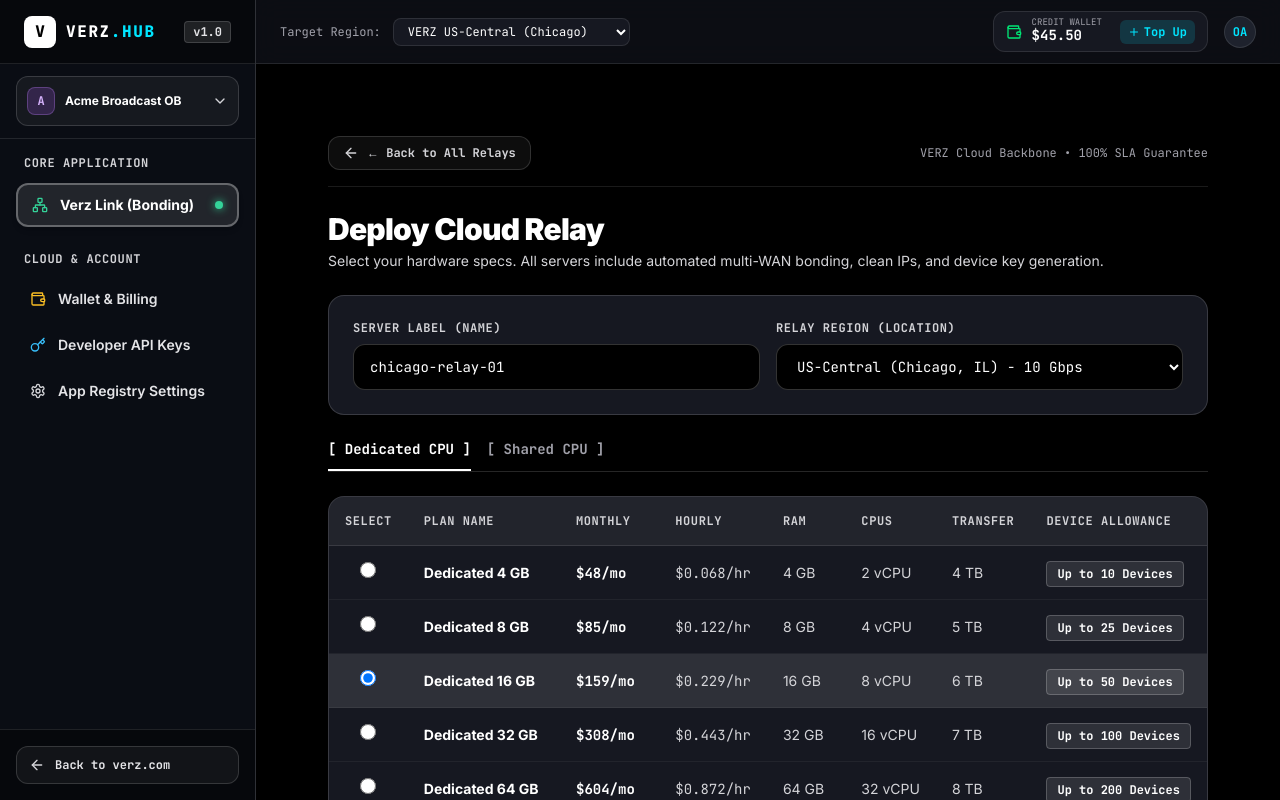
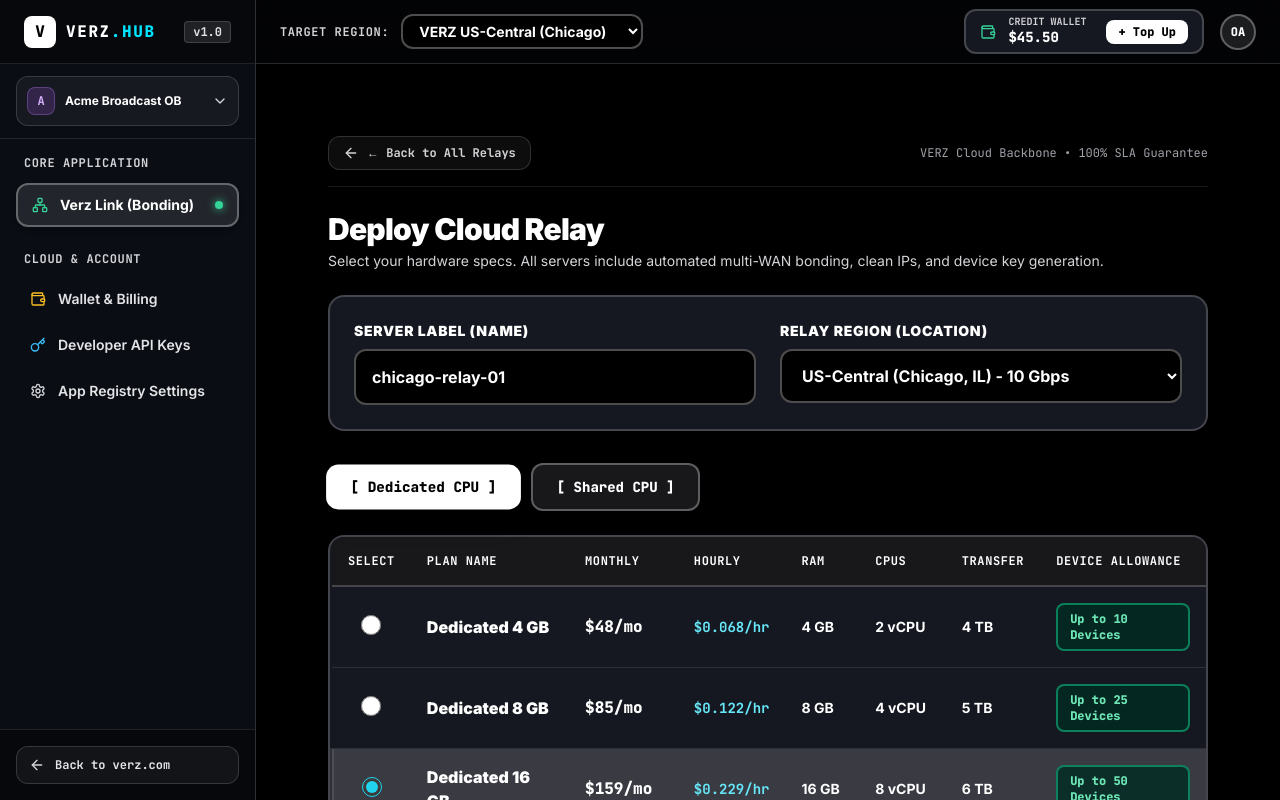
Before and after one commit to omaralabed/VERZ, a Next.js app: page /hub in a window 1280 px wide. Both pictures are taken after a click on the button "DEPLOY NEW SERVER". Built offline with nearby package versions, Linux system fonts and the light colour scheme.

Commit message:
accessibility: overhaul Deploy sizing table and topbar to maximum WCAG AAA high contrast for low-vision users

```diff
--- a/src/app/hub/layout.tsx
+++ b/src/app/hub/layout.tsx
@@ -133,13 +133,15 @@
       {/* Main Content Area */}
       <div className="flex-1 flex flex-col min-w-0 overflow-hidden">
         {/* Topbar */}
-        <header className="h-16 border-b border-white/10 bg-surface-200/50 backdrop-blur-md px-6 flex items-center justify-between shrink-0">
+        <header className="h-16 border-b border-white/15 bg-black/60 backdrop-blur-md px-6 flex items-center justify-between shrink-0">
           <div className="flex items-center gap-3">
-            <span className="text-xs font-mono text-zinc-400">Target Region:</span>
+            <span className="text-xs font-mono font-bold uppercase tracking-wider text-zinc-300">
+              Target Region:
+            </span>
             <select
               value={selectedRegion}
               onChange={(e) => setSelectedRegion(e.target.value)}
-              className="bg-surface-100 border border-white/10 rounded-lg px-2.5 py-1 text-xs font-mono text-white focus:outline-none focus:border-accent-cyan"
+              className="bg-black border-2 border-white/30 hover:border-white/60 rounded-xl px-3 py-1.5 text-sm font-bold text-white focus:outline-none focus:border-white transition-all shadow-sm cursor-pointer"
             >
               <option value="Chicago (us-ord)">VERZ US-Central (Chicago)</option>
               <option value="New York (us-east)">VERZ US-East (New York)</option>
@@ -150,27 +152,26 @@
 
           <div className="flex items-center gap-4">
             {/* Wallet Balance Widget */}
-            <div className="flex items-center gap-2.5 px-3 py-1.5 rounded-xl bg-surface-100 border border-white/10">
-              <Wallet className="h-4 w-4 text-accent-green" />
+            <div className="flex items-center gap-3 px-3.5 py-1.5 rounded-xl bg-surface-100 border-2 border-white/20 shadow-sm">
+              <Wallet className="h-4 w-4 text-emerald-400" />
               <div className="flex flex-col">
-                <span className="text-[9px] font-mono text-zinc-400 uppercase leading-none">
+                <span className="text-[10px] font-mono font-bold text-zinc-300 uppercase leading-none">
                   Credit Wallet
                 </span>
-                <span className="text-sm font-mono font-bold text-white leading-tight">
+                <span className="text-sm font-mono font-black text-white leading-tight mt-0.5">
                   ${walletBalance.toFixed(2)}
                 </span>
               </div>
               <button
                 onClick={() => setIsTopUpOpen(true)}
-                className="ml-2 h-6 px-2 rounded-md bg-accent-cyan/15 hover:bg-accent-cyan/25 text-accent-cyan font-mono text-xs font-bold flex items-center gap-1 transition-colors"
+                className="ml-2 px-3 py-1 rounded-lg bg-white text-black font-mono text-xs font-black hover:bg-zinc-200 transition-colors shadow-sm"
               >
-                <Plus className="h-3 w-3" />
-                <span>Top Up</span>
+                + Top Up
               </button>
             </div>
 
             {/* Profile Avatar */}
-            <div className="h-8 w-8 rounded-full bg-surface-50 border border-white/10 flex items-center justify-center text-xs font-mono font-bold text-accent-cyan">
+            <div className="h-9 w-9 rounded-full bg-white/10 border-2 border-white/30 flex items-center justify-center text-xs font-mono font-black text-white shadow-sm">
               OA
             </div>
           </div>
--- a/src/app/hub/page.tsx
+++ b/src/app/hub/page.tsx
@@ -651,9 +651,9 @@
             </div>
 
             {/* Server Label & Region Selection */}
-            <div className="grid grid-cols-1 md:grid-cols-2 gap-4 p-6 rounded-2xl bg-surface-100 border border-white/15">
+            <div className="grid grid-cols-1 md:grid-cols-2 gap-6 p-6 rounded-2xl bg-surface-100 border-2 border-white/20 shadow-xl">
               <div>
-                <label className="block text-xs font-mono uppercase tracking-wider text-zinc-300 font-bold mb-2">
+                <label className="block text-sm font-black uppercase tracking-wider text-white mb-2">
                   Server Label (Name)
                 </label>
                 <input
@@ -661,18 +661,18 @@
                   value={serverLabel}
                   onChange={(e) => setServerLabel(e.target.value)}
                   placeholder="e.g. chicago-relay-01"
-                  className="w-full px-4 py-3 rounded-xl bg-black border border-white/20 text-white font-mono text-sm focus:outline-none focus:border-white"
+                  className="w-full px-4 py-3.5 rounded-xl bg-black border-2 border-white/30 text-white font-bold text-base focus:outline-none focus:border-white placeholder:text-zinc-600 shadow-inner"
                 />
               </div>
 
               <div>
-                <label className="block text-xs font-mono uppercase tracking-wider text-zinc-300 font-bold mb-2">
+                <label className="block text-sm font-black uppercase tracking-wider text-white mb-2">
                   Relay Region (Location)
                 </label>
                 <select
                   value={selectedRegion}
                   onChange={(e) => setSelectedRegion(e.target.value)}
-                  className="w-full px-4 py-3 rounded-xl bg-black border border-white/20 text-white font-mono text-sm focus:outline-none focus:border-white"
+                  className="w-full px-4 py-3.5 rounded-xl bg-black border-2 border-white/30 text-white font-bold text-base focus:outline-none focus:border-white shadow-inner"
                 >
                   <option value="US-Central (Chicago)">US-Central (Chicago, IL) - 10 Gbps</option>
                   <option value="US-East (New York)">US-East (New York, NY) - 10 Gbps</option>
@@ -682,37 +682,35 @@
               </div>
             </div>
 
-            {/* Tabs: Dedicated CPU vs Shared CPU */}
-            <div className="flex border-b border-white/15 gap-4">
+            {/* Tabs: Dedicated CPU vs Shared CPU (High-Contrast Segmented Buttons) */}
+            <div className="flex items-center gap-3 pt-2">
               <button
                 onClick={() => setActiveTab("dedicated")}
-                className={`pb-3 text-sm font-bold font-mono transition-colors relative ${
-                  activeTab === "dedicated" ? "text-white" : "text-zinc-400 hover:text-zinc-200"
+                className={`px-6 py-3 rounded-xl text-sm font-black font-mono transition-all ${
+                  activeTab === "dedicated"
+                    ? "bg-white text-black shadow-xl scale-[1.02]"
+                    : "bg-zinc-900 text-white border-2 border-white/30 hover:bg-zinc-800"
                 }`}
               >
                 [ Dedicated CPU ]
-                {activeTab === "dedicated" && (
-                  <span className="absolute bottom-0 left-0 right-0 h-0.5 bg-white shadow-glow" />
-                )}
               </button>
               <button
                 onClick={() => setActiveTab("shared")}
-                className={`pb-3 text-sm font-bold font-mono transition-colors relative ${
-                  activeTab === "shared" ? "text-white" : "text-zinc-400 hover:text-zinc-200"
+                className={`px-6 py-3 rounded-xl text-sm font-black font-mono transition-all ${
+                  activeTab === "shared"
+                    ? "bg-white text-black shadow-xl scale-[1.02]"
+                    : "bg-zinc-900 text-white border-2 border-white/30 hover:bg-zinc-800"
                 }`}
               >
                 [ Shared CPU ]
-                {activeTab === "shared" && (
-                  <span className="absolute bottom-0 left-0 right-0 h-0.5 bg-white shadow-glow" />
-                )}
               </button>
             </div>
 
-            {/* Plans Table */}
-            <div className="rounded-2xl border border-white/15 bg-surface-100 overflow-hidden shadow-2xl">
+            {/* Plans Table (Maximum Contrast for Low-Vision Users) */}
+            <div className="rounded-2xl border-2 border-white/20 bg-surface-100 overflow-hidden shadow-2xl">
               <div className="overflow-x-auto">
                 <table className="w-full text-left text-sm">
-                  <thead className="bg-white/5 border-b border-white/10 text-xs font-mono font-bold uppercase tracking-wider text-zinc-300">
+                  <thead className="bg-zinc-900 border-b-2 border-white/20 text-xs font-mono font-black uppercase tracking-wider text-white">
                     <tr>
                       <th className="py-4 px-4 w-12 text-center">Select</th>
                       <th className="py-4 px-4">Plan Name</th>
@@ -724,7 +722,7 @@
                       <th className="py-4 px-4">Device Allowance</th>
                     </tr>
                   </thead>
-                  <tbody className="divide-y divide-white/5 font-sans">
+                  <tbody className="divide-y divide-white/10 font-sans">
                     {allPlans
                       .filter((p) => p.category === activeTab)
                       .map((plan) => {
@@ -734,7 +732,9 @@
                             key={plan.id}
                             onClick={() => setSelectedPlanId(plan.id)}
                             className={`cursor-pointer transition-colors ${
-                              isSelected ? "bg-white/10" : "hover:bg-white/[0.03]"
+                              isSelected
+                                ? "bg-white/15 border-l-4 border-l-cyan-400"
+                                : "hover:bg-white/[0.05]"
                             }`}
                           >
                             <td className="py-4 px-4 text-center">
@@ -743,23 +743,23 @@
                                 name="serverPlan"
                                 checked={isSelected}
                                 onChange={() => setSelectedPlanId(plan.id)}
-                                className="h-4 w-4 text-white border-white/30 focus:ring-white"
+                                className="h-5 w-5 text-white accent-cyan-400 border-white focus:ring-white"
                               />
                             </td>
-                            <td className="py-4 px-4 font-bold text-white">
+                            <td className="py-4 px-4 font-black text-base text-white">
                               {plan.name}
                             </td>
-                            <td className="py-4 px-4 font-mono font-bold text-white">
+                            <td className="py-4 px-4 font-mono font-black text-base text-white">
                               ${plan.monthlyPrice}/mo
                             </td>
-                            <td className="py-4 px-4 font-mono text-zinc-300">
+                            <td className="py-4 px-4 font-mono font-bold text-sm text-cyan-300">
                               ${plan.hourlyPrice.toFixed(3)}/hr
                             </td>
-                            <td className="py-4 px-4 text-zinc-300">{plan.ram}</td>
-                            <td className="py-4 px-4 text-zinc-300">{plan.cpus} vCPU</td>
-                            <td className="py-4 px-4 text-zinc-300">{plan.transfer}</td>
+                            <td className="py-4 px-4 font-bold text-sm text-white">{plan.ram}</td>
+                            <td className="py-4 px-4 font-bold text-sm text-white">{plan.cpus} vCPU</td>
+                            <td className="py-4 px-4 font-bold text-sm text-white">{plan.transfer}</td>
                             <td className="py-4 px-4">
-                              <span className="font-mono text-xs font-bold bg-white/10 text-white border border-white/20 px-2.5 py-1 rounded">
+                              <span className="font-mono text-xs font-black text-emerald-300 bg-emerald-950/80 border-2 border-emerald-500/60 px-3 py-1.5 rounded-lg inline-block shadow-sm">
                                 Up to {plan.maxDevices} Devices
                               </span>
                             </td>
```
